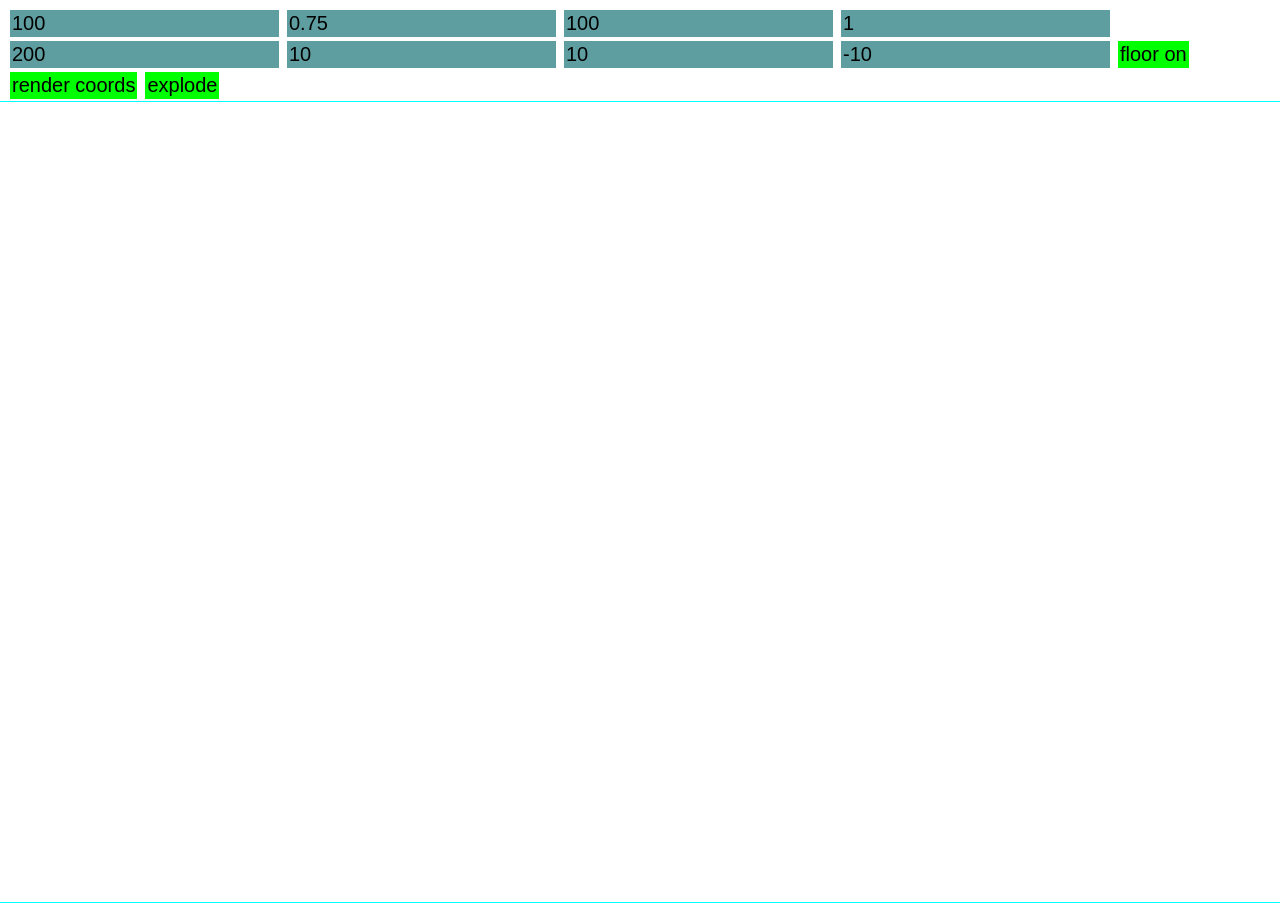
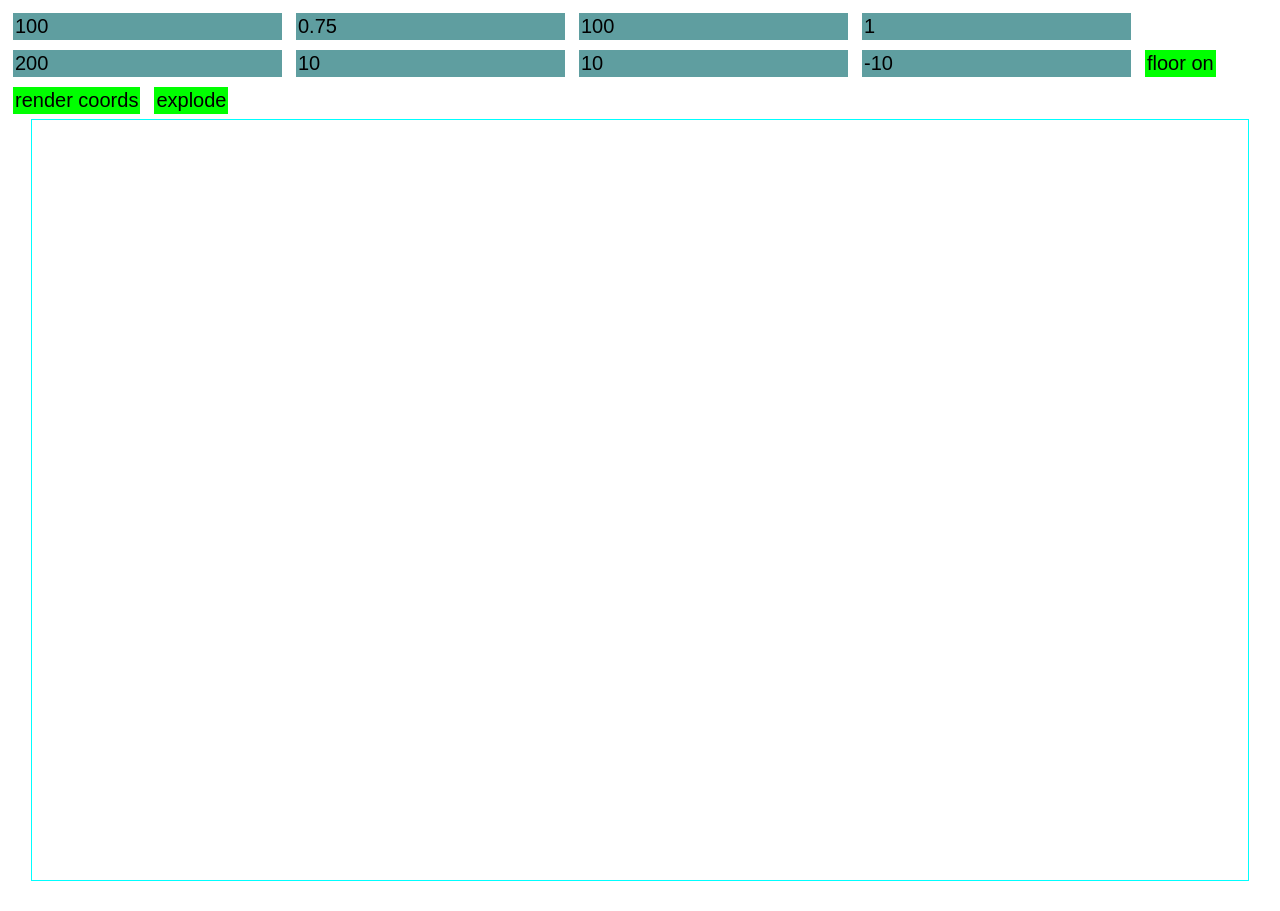
Before and after one commit to g0d0fgenjutsu/fireworks, a plain HTML site: page index.html in a window 1280 px wide. After the commit the page ends 889 px from the top, so only its background shows below. Drawn offline with Linux system fonts and the light colour scheme.

Commit message:
Update and rename pro.html to index.html

```diff
--- a/pro.html
+++ b/index.html
@@ -4,7 +4,7 @@
 <head>
     <meta charset="UTF-8">
     <meta name="viewport" content="width=device-width, initial-scale=1.0">
-    <title>pro</title>
+    <title>fireworks</title>
 </head>
 
 <body>
@@ -25,8 +25,8 @@
 </body>
 <style>
     canvas {
-        width: 100vw;
-        height: 100vh;
+        width: 95vw;
+        height: 95vh;
         padding: 0;
         margin: 0;
         border: 1px solid cyan;
@@ -51,8 +51,8 @@
     button {
         font-size: 20px;
         padding: 2px;
-        margin: 2px;
-        border: 2px;
+        margin: 5px;
+        border: 4px;
     }
 </style>
 <script>
@@ -79,7 +79,6 @@
                 .querySelector("#btn1").innerHTML = "floor on");
         };
     });
-    //deepseek code
     function r(m, n, minPercentage = 0.01) {
         let numbers = [];
         let remaining = m;
@@ -93,7 +92,6 @@
         numbers.push(remaining);
         return numbers;
     };
-    //deepseek code ends here
     random_impulse = () => {
         m1 = Math.tan(Math.random() * Math.PI);
         im = Math.random() * m_t * e_i;
@@ -249,4 +247,5 @@
     document.querySelector("#btn2").addEventListener("click", getv);
 </script>
 
+
 </html>
```
